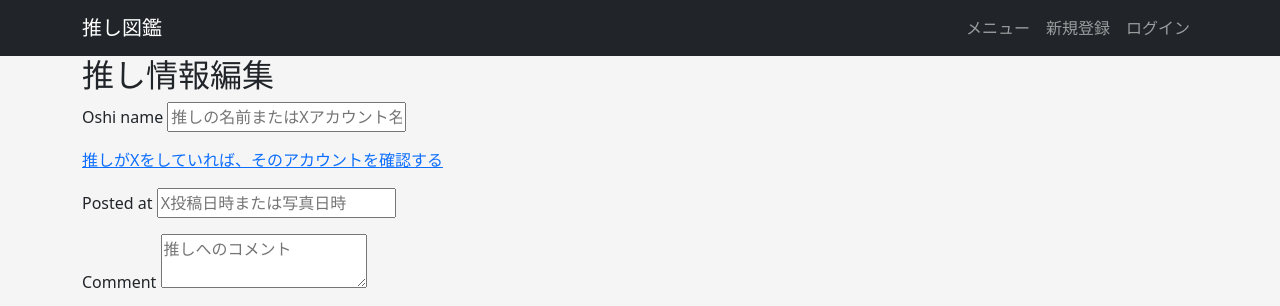
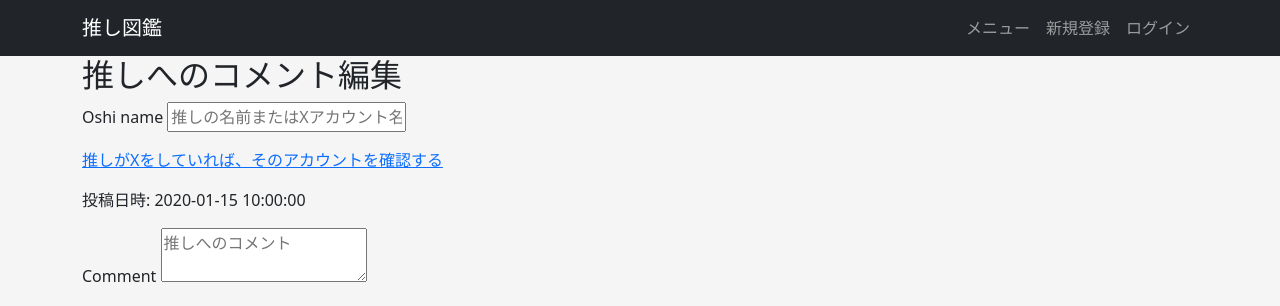
Before and after one commit to thinking-weed/oshi_zukan, a Flask app: template apps/oshi_crud/templates/oshi_crud/edit_info.html in a window 1280 px wide. Shown: the top 306 px of the page. Run offline with Flask 3, Linux system fonts and the light colour scheme; the template is opened without the code that fills it: most values are stand-ins (such as "Sample title", 1, 10 or a date in 2020); form fields are guessed from the names that the template uses; parts of the project's set-up code (start-up, migrations or seed data) failed here and were passed over.

Commit message:
コメント編集機能修正完了

```diff
--- a/apps/oshi_crud/detect_functions.py
+++ b/apps/oshi_crud/detect_functions.py
@@ -3,9 +3,7 @@ import random,uuid
 # opencv-python が対応
 import cv2
 
-from flask import (
-    current_app,
-)
+from flask import current_app
 from apps.app import db
 from apps.oshi_crud.models import OshiImageTag
 #このPILというのはPillowのこと
@@ -102,7 +100,7 @@ def exec_detect(target_image_path):
             cv2 = draw_lines(c1, c2, result_image, line, color)
             #画像にテキストラベルを追記
             cv2 = draw_texts(result_image, line, c1, cv2, color, labels, label)
-            tags.append(labels[label])
+            tags.append(labels[label]+",")
 
     #検知後の画像ファイル名をUUIDで生成
     detected_image_file_name = str(uuid.uuid4()) + ".jpg"
--- a/apps/oshi_crud/forms.py
+++ b/apps/oshi_crud/forms.py
@@ -25,7 +25,6 @@ class OshiForm(FlaskForm):
     #ファイルフィールドに必要なバリデーションを設定する
     image = FileField(
         validators=[
-            FileRequired("画像ファイルを指定してください。"),
             #許可する拡張子を指定
             FileAllowed(["png", "jpg", "jpeg"], "サポートされていない画像形式です。")
         ]
--- a/apps/oshi_crud/templates/oshi_crud/edit_info.html
+++ b/apps/oshi_crud/templates/oshi_crud/edit_info.html
@@ -1,7 +1,7 @@
 {% extends "oshi_crud/base.html" %}
-{% block title %}推しの情報編集{% endblock %}
+{% block title %}推しのコメント編集{% endblock %}
 {% block content %}
-<h2>推し情報編集</h2>
+<h2>推しへのコメント編集</h2>
 <form
   action="{{ url_for('oshi_crud.edit_info', oshi_id=oshi.id) }}"
   method="post"
@@ -9,32 +9,31 @@
   novalidate="novalidate"
 >
   <!-- csrfトークンと隠しフィールドを自動生成 -->
-  {{ form.hidden_tag() }}
+  {{ oshi_form.hidden_tag() }}
 
   <div>
     <div>
       <p class="edit_area">
-        {{ form.oshi_name.label }}
-        {{ form.oshi_name(placeholder="推しの名前またはXアカウント名") }}
+        {{ oshi_form.oshi_name.label }}
+        {{ oshi_form.oshi_name(placeholder="推しの名前またはXアカウント名") }}
       </p>
       <p>
         <a href="https://x.com/{{ for_search }}">推しがXをしていれば、そのアカウントを確認する</a>
       </p>
-      {% for error in form.oshi_name.errors %}
+      {% for error in oshi_form.oshi_name.errors %}
       <span class="error_message">{{ error }}</span>
       {% endfor %}
+
+      <!-- 投稿日時を表示だけする（非編集） -->
       <p class="edit_area">
-        {{ form.posted_at.label }}
-        {{ form.posted_at(placeholder="X投稿日時または写真日時") }}
+        投稿日時: {{ oshi.posted_at }}
       </p>
-      {% for error in form.posted_at.errors %}
-      <span class="error_message">{{ error }}</span>
-      {% endfor %}
+
       <p class="edit_area">
-        {{ form.comment.label }}
-        {{ form.comment(placeholder="推しへのコメント") }}
+        {{ oshi_form.comment.label }}
+        {{ oshi_form.comment(placeholder="推しへのコメント") }}
       </p>
-      {% for error in form.comment.errors %}
+      {% for error in oshi_form.comment.errors %}
       <span class="error_message">{{ error }}</span>
       {% endfor %}
     </div>
@@ -48,7 +47,7 @@
 </form>
 
 <form action="{{ url_for('oshi_crud.delete', oshi_id=oshi.id) }}" method="POST">
-  {{ form.hidden_tag() }}
+  {{ oshi_form.hidden_tag() }}
   <input type="submit" value="削除" />
 </form>
 {% endblock %}
--- a/apps/static/css/style.css
+++ b/apps/static/css/style.css
@@ -85,16 +85,20 @@ input[type="search"] {
 }
 
 .oshi_name {
-  margin: auto 0.4rem;
+  margin: auto 0.2rem;
 }
 .for_oshi_comment {
-  margin: auto 0;
+  margin: auto 0.2rem;
 }
 .for_oshi_comment p {
   margin: 0;
 }
 .edit_btn, .delete_btn , .detect_btn{
-  margin: auto 0.2rem;
+  margin: auto 0.5rem;
+}
+.delete_btn , .detect_btn{
+  display: block;
+  padding: auto;
 }
 .edit_btn a {
   color: white;
```
Also changed, not shown: apps/oshi_crud/edit_functions.py (added, +19 -0 lines), apps/oshi_crud/templates/oshi_crud/index.html (+5 -5 lines), apps/oshi_crud/views.py (+23 -15 lines), local.sqlite, 1 other file.
